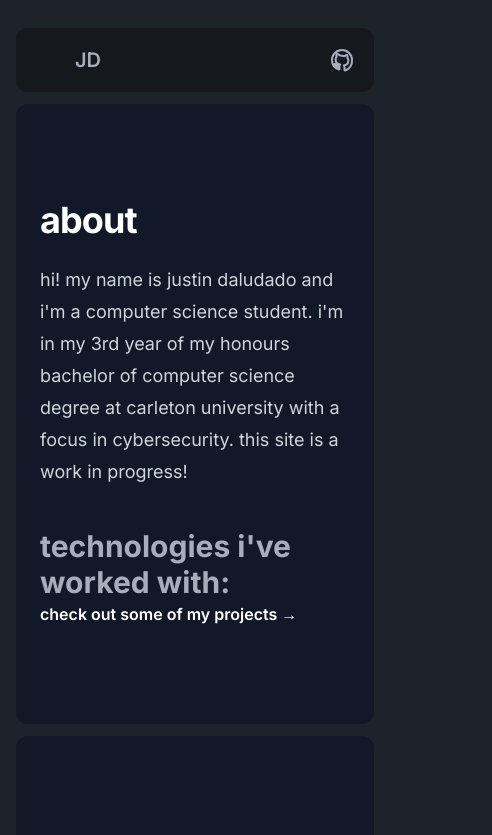
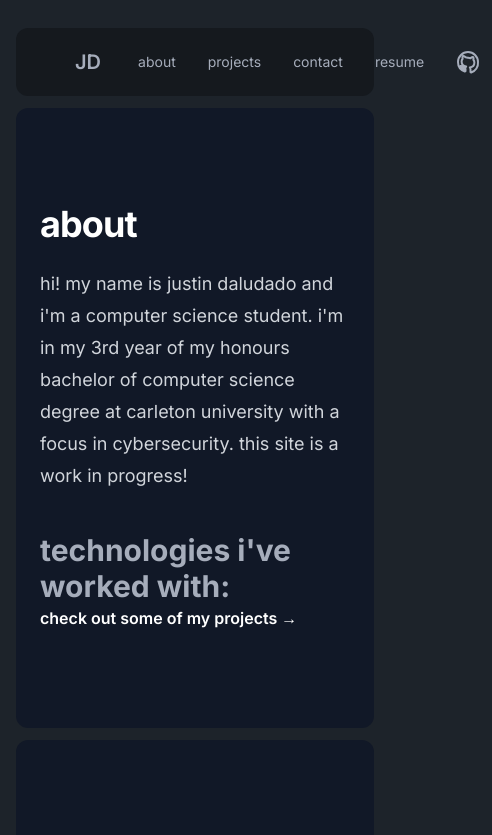
Before and after one commit to justindal/jd-website, a Next.js app: page / in a window 390 px wide. Shown: the top 835 px of the page, 492 px wide, since content can reach past the window. Built offline with nearby package versions, Linux system fonts and the light colour scheme.

Commit message:
fix navbar not showing titles on mobile

```diff
--- a/src/app/components/NavBar.tsx
+++ b/src/app/components/NavBar.tsx
@@ -20,7 +20,7 @@ const NavBar = () => {
         ></div>
         <a className='btn btn-ghost text-xl'>JD</a>
       </div>
-      <div className='navbar-center hidden lg:flex'>
+      <div className='navbar-center flex'>
         <ul className='menu menu-horizontal px-1 '>
           <li>
             <a href='#about'>about</a>
```
